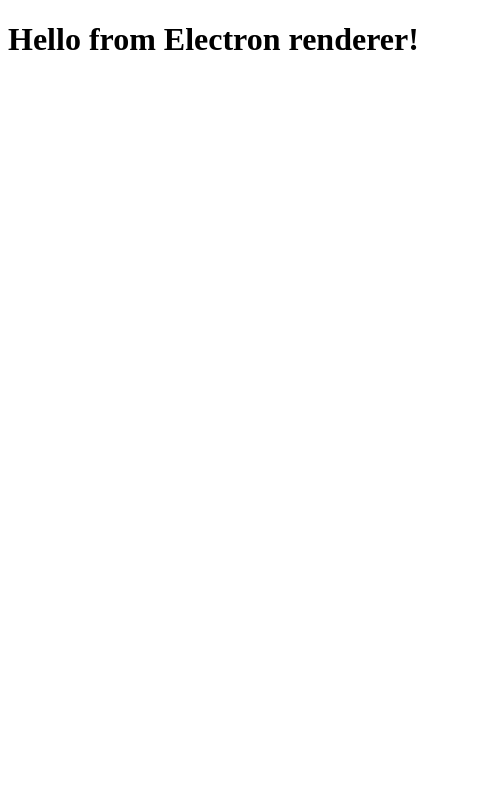
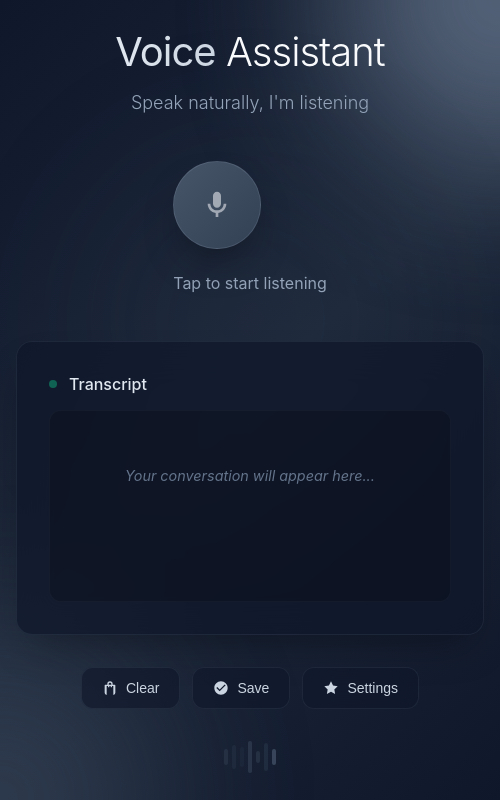
Before and after one commit to mukesh-bhandari/voice-assistant, an Electron app: page index.html in a window 500 px wide. Drawn offline with Linux system fonts and the light colour scheme; no server answers.

Commit message:
electron styles

```diff
--- /dev/null
+++ b/index.css
@@ -0,0 +1,376 @@
+* {
+        margin: 0;
+        padding: 0;
+        box-sizing: border-box;
+      }
+
+      body {
+        font-family: -apple-system, BlinkMacSystemFont, 'Segoe UI', Roboto, sans-serif;
+        background: linear-gradient(135deg, #0f172a 0%, #1e293b 50%, #0f172a 100%);
+        min-height: 100vh;
+        color: #f8fafc;
+        overflow-x: hidden;
+      }
+
+      .container {
+        position: relative;
+        z-index: 10;
+        display: flex;
+        flex-direction: column;
+        align-items: center;
+        justify-content: center;
+        min-height: 100vh;
+        padding: 2rem;
+      }
+
+      /* Background Effects */
+      .bg-effects {
+        position: fixed;
+        inset: 0;
+        overflow: hidden;
+        pointer-events: none;
+      }
+
+      .bg-blob {
+        position: absolute;
+        width: 20rem;
+        height: 20rem;
+        border-radius: 50%;
+        filter: blur(80px);
+        opacity: 0.15;
+        animation: pulse 6s ease-in-out infinite;
+      }
+
+      .bg-blob:nth-child(1) {
+        top: -10rem;
+        right: -10rem;
+        background: #64748b;
+        animation-delay: 0s;
+      }
+
+      .bg-blob:nth-child(2) {
+        bottom: -10rem;
+        left: -10rem;
+        background: #475569;
+        animation-delay: 3s;
+      }
+
+      .bg-blob:nth-child(3) {
+        top: 10rem;
+        left: 50%;
+        transform: translateX(-50%);
+        background: #334155;
+        animation-delay: 6s;
+      }
+
+      /* Header */
+      .header {
+        text-align: center;
+        margin-bottom: 3rem;
+      }
+
+      .title {
+        font-size: 3.5rem;
+        font-weight: 300;
+        margin-bottom: 1rem;
+        letter-spacing: -0.025em;
+        color: #f8fafc;
+      }
+
+      .title-voice {
+        background: linear-gradient(to right, #e2e8f0, #cbd5e1);
+        -webkit-background-clip: text;
+        -webkit-text-fill-color: transparent;
+        background-clip: text;
+        font-weight: 400;
+      }
+
+      .subtitle {
+        font-size: 1.125rem;
+        color: #94a3b8;
+        font-weight: 300;
+      }
+
+      /* Main Voice Interface */
+      .voice-interface {
+        position: relative;
+        margin-bottom: 3rem;
+      }
+
+      .listening-rings {
+        position: absolute;
+        inset: 0;
+        display: none;
+      }
+
+      .listening-rings.active {
+        display: block;
+      }
+
+      .ring {
+        position: absolute;
+        border: 2px solid;
+        border-radius: 50%;
+        animation: ping 3s cubic-bezier(0, 0, 0.2, 1) infinite;
+      }
+
+      .ring:nth-child(1) {
+        inset: 0;
+        border-color: #64748b;
+        opacity: 0.3;
+      }
+
+      .ring:nth-child(2) {
+        inset: 0.75rem;
+        border-color: #475569;
+        opacity: 0.2;
+        animation-delay: 1s;
+      }
+
+      .ring:nth-child(3) {
+        inset: 1.5rem;
+        border-color: #334155;
+        opacity: 0.1;
+        animation-delay: 2s;
+      }
+
+      .mic-button {
+        position: relative;
+        width: 7rem;
+        height: 7rem;
+        background: linear-gradient(135deg, #475569, #334155);
+        border: 1px solid rgba(148, 163, 184, 0.2);
+        border-radius: 50%;
+        box-shadow: 0 20px 40px -12px rgba(0, 0, 0, 0.4);
+        transition: all 0.3s ease;
+        cursor: pointer;
+        display: flex;
+        align-items: center;
+        justify-content: center;
+      }
+
+      .mic-button:hover {
+        transform: scale(1.05);
+        box-shadow: 0 25px 50px -12px rgba(71, 85, 105, 0.3);
+        background: linear-gradient(135deg, #64748b, #475569);
+      }
+
+      .mic-button:active {
+        transform: scale(0.98);
+      }
+
+      .mic-button.listening {
+        background: linear-gradient(135deg, #dc2626, #b91c1c);
+        border-color: rgba(239, 68, 68, 0.3);
+      }
+
+      .mic-button.listening:hover {
+        background: linear-gradient(135deg, #ef4444, #dc2626);
+      }
+
+      .mic-icon {
+        width: 2.5rem;
+        height: 2.5rem;
+        color: #f8fafc;
+        transition: transform 0.3s ease;
+      }
+
+      .mic-button:hover .mic-icon {
+        transform: scale(1.1);
+      }
+
+      .pulse-effect {
+        position: absolute;
+        inset: 0;
+        background: linear-gradient(135deg, #475569, #334155);
+        border-radius: 50%;
+        animation: pulse 3s ease-in-out infinite;
+        opacity: 0.2;
+      }
+
+      .status-text {
+        text-align: center;
+        margin-top: 1.5rem;
+        font-size: 1rem;
+        color: #94a3b8;
+        font-weight: 400;
+      }
+
+      /* Transcript Area */
+      .transcript-container {
+        width: 100%;
+        max-width: 56rem;
+      }
+
+      .transcript-box {
+        background: rgba(15, 23, 42, 0.7);
+        backdrop-filter: blur(20px);
+        border-radius: 1rem;
+        padding: 2rem;
+        box-shadow: 0 20px 40px -12px rgba(0, 0, 0, 0.3);
+        border: 1px solid rgba(148, 163, 184, 0.1);
+      }
+
+      .transcript-header {
+        display: flex;
+        align-items: center;
+        margin-bottom: 1rem;
+      }
+
+      .status-dot {
+        width: 0.5rem;
+        height: 0.5rem;
+        background: #10b981;
+        border-radius: 50%;
+        margin-right: 0.75rem;
+        animation: pulse 3s ease-in-out infinite;
+      }
+
+      .transcript-title {
+        font-size: 1rem;
+        font-weight: 500;
+        color: #e2e8f0;
+      }
+
+      .transcript-content {
+        background: rgba(0, 0, 0, 0.2);
+        border-radius: 0.75rem;
+        padding: 1.5rem;
+        min-height: 12rem;
+        max-height: 24rem;
+        overflow-y: auto;
+        border: 1px solid rgba(148, 163, 184, 0.05);
+      }
+
+      .transcript-placeholder {
+        color: #64748b;
+        font-style: italic;
+        text-align: center;
+        padding: 2rem 0;
+        font-size: 0.9rem;
+      }
+
+      .transcript-message {
+        margin-bottom: 1rem;
+      }
+
+      .transcript-timestamp {
+        font-size: 0.75rem;
+        color: #64748b;
+        margin-bottom: 0.5rem;
+      }
+
+      .transcript-text {
+        color: #f1f5f9;
+        line-height: 1.5;
+      }
+
+      /* Quick Actions */
+      .quick-actions {
+        display: flex;
+        gap: 0.75rem;
+        margin-top: 2rem;
+      }
+
+      .action-button {
+        display: flex;
+        align-items: center;
+        padding: 0.75rem 1.25rem;
+        background: rgba(15, 23, 42, 0.6);
+        backdrop-filter: blur(16px);
+        border-radius: 0.75rem;
+        border: 1px solid rgba(148, 163, 184, 0.1);
+        color: #cbd5e1;
+        text-decoration: none;
+        cursor: pointer;
+        transition: all 0.3s ease;
+        font-size: 0.875rem;
+        font-weight: 400;
+      }
+
+      .action-button:hover {
+        background: rgba(30, 41, 59, 0.8);
+        transform: translateY(-1px);
+        color: #f1f5f9;
+        border-color: rgba(148, 163, 184, 0.2);
+      }
+
+      .action-icon {
+        width: 1rem;
+        height: 1rem;
+        margin-right: 0.5rem;
+      }
+
+      /* Voice Visualizer */
+      .voice-visualizer {
+        margin-top: 2rem;
+        display: flex;
+        align-items: center;
+        justify-content: center;
+        gap: 0.25rem;
+        opacity: 0.6;
+      }
+
+      .visualizer-bar {
+        width: 0.25rem;
+        border-radius: 0.125rem;
+        animation: pulse 2s ease-in-out infinite;
+      }
+
+      .visualizer-bar:nth-child(1) { height: 1rem; background: #64748b; }
+      .visualizer-bar:nth-child(2) { height: 1.5rem; background: #475569; animation-delay: 0.1s; }
+      .visualizer-bar:nth-child(3) { height: 1.25rem; background: #334155; animation-delay: 0.2s; }
+      .visualizer-bar:nth-child(4) { height: 2rem; background: #64748b; animation-delay: 0.3s; }
+      .visualizer-bar:nth-child(5) { height: 0.75rem; background: #475569; animation-delay: 0.4s; }
+      .visualizer-bar:nth-child(6) { height: 1.75rem; background: #334155; animation-delay: 0.5s; }
+      .visualizer-bar:nth-child(7) { height: 1rem; background: #64748b; animation-delay: 0.6s; }
+
+      /* Animations */
+      @keyframes pulse {
+        0%, 100% { opacity: 1; }
+        50% { opacity: 0.3; }
+      }
+
+      @keyframes ping {
+        75%, 100% {
+          transform: scale(2);
+          opacity: 0;
+        }
+      }
+
+      /* Responsive */
+      @media (max-width: 768px) {
+        .title {
+          font-size: 2.5rem;
+        }
+
+        .mic-button {
+          width: 5.5rem;
+          height: 5.5rem;
+        }
+
+        .mic-icon {
+          width: 2rem;
+          height: 2rem;
+        }
+
+        .quick-actions {
+          flex-wrap: wrap;
+          justify-content: center;
+        }
+
+        .container {
+          padding: 1rem;
+        }
+      }
+
+      /* Subtle focus states for accessibility */
+      .mic-button:focus-visible {
+        outline: 2px solid #64748b;
+        outline-offset: 4px;
+      }
+
+      .action-button:focus-visible {
+        outline: 2px solid #64748b;
+        outline-offset: 2px;
+      }
--- a/index.html
+++ b/index.html
@@ -2,7 +2,6 @@
 <html>
   <head>
     <meta charset="UTF-8" />
-    <!-- https://developer.mozilla.org/en-US/docs/Web/HTTP/CSP -->
     <meta
       http-equiv="Content-Security-Policy"
       content="default-src 'self'; script-src 'self'"
@@ -11,11 +10,155 @@
       http-equiv="X-Content-Security-Policy"
       content="default-src 'self'; script-src 'self'"
     />
-    <title>voice asistant</title>
+    <title>Voice Assistant</title>
+    <link rel="stylesheet" href="index.css">
   </head>
   <body>
-    <h1>Hello from Electron renderer!</h1>
-    <p id="transcript"></p>
-    <script src="renderer.js"></script>
+    <!-- Background Effects -->
+    <div class="bg-effects">
+      <div class="bg-blob"></div>
+      <div class="bg-blob"></div>
+      <div class="bg-blob"></div>
+    </div>
+
+    <div class="container">
+      <!-- Header -->
+      <div class="header">
+        <h1 class="title">
+          <span class="title-voice">Voice</span>
+          <span>Assistant</span>
+        </h1>
+        <p class="subtitle">Speak naturally, I'm listening</p>
+      </div>
+
+      <!-- Main Voice Interface -->
+      <div class="voice-interface">
+        <!-- Listening Animation Rings -->
+        <div id="listening-rings" class="listening-rings">
+          <div class="ring"></div>
+          <div class="ring"></div>
+          <div class="ring"></div>
+        </div>
+
+        <!-- Main Microphone Button -->
+        <button id="mic-button" class="mic-button">
+          <!-- Microphone Icon -->
+          <svg class="mic-icon" fill="currentColor" viewBox="0 0 24 24">
+            <path d="M12 14c1.66 0 3-1.34 3-3V5c0-1.66-1.34-3-3-3S9 3.34 9 5v6c0 1.66 1.34 3 3 3z"/>
+            <path d="M17 11c0 2.76-2.24 5-5 5s-5-2.24-5-5H5c0 3.53 2.61 6.43 6 6.92V21h2v-3.08c3.39-.49 6-3.39 6-6.92h-2z"/>
+          </svg>
+
+          <!-- Pulse Effect -->
+          <div class="pulse-effect"></div>
+        </button>
+
+        <!-- Status Text -->
+        <div class="status-text">
+          <p id="status-text">Tap to start listening</p>
+        </div>
+      </div>
+
+      <!-- Transcript Area -->
+      <div class="transcript-container">
+        <div class="transcript-box">
+          <div class="transcript-header">
+            <div class="status-dot"></div>
+            <h3 class="transcript-title">Transcript</h3>
+          </div>
+
+          <div id="transcript" class="transcript-content">
+            <p class="transcript-placeholder">Your conversation will appear here...</p>
+          </div>
+        </div>
+      </div>
+
+      <!-- Quick Actions -->
+      <div class="quick-actions">
+        <button class="action-button" id="clear-btn">
+          <svg class="action-icon" fill="currentColor" viewBox="0 0 24 24">
+            <path d="M19 7h-3V6a4 4 0 0 0-8 0v1H5a1 1 0 0 0-1 1v11a3 3 0 0 0 3 3h10a3 3 0 0 0 3-3V8a1 1 0 0 0-1-1zM10 6a2 2 0 0 1 4 0v1h-4V6zm6 16H8a1 1 0 0 1-1-1V9h2v1a1 1 0 0 0 2 0V9h2v1a1 1 0 0 0 2 0V9h2v12a1 1 0 0 1-1 1z"/>
+          </svg>
+          Clear
+        </button>
+
+        <button class="action-button" id="save-btn">
+          <svg class="action-icon" fill="currentColor" viewBox="0 0 24 24">
+            <path d="M12 2C6.48 2 2 6.48 2 12s4.48 10 10 10 10-4.48 10-10S17.52 2 12 2zm-2 15l-5-5 1.41-1.41L10 14.17l7.59-7.59L19 8l-9 9z"/>
+          </svg>
+          Save
+        </button>
+
+        <button class="action-button" id="settings-btn">
+          <svg class="action-icon" fill="currentColor" viewBox="0 0 24 24">
+            <path d="M12 2l3.09 6.26L22 9.27l-5 4.87 1.18 6.88L12 17.77l-6.18 3.25L7 14.14 2 9.27l6.91-1.01L12 2z"/>
+          </svg>
+          Settings
+        </button>
+      </div>
+
+      <!-- Voice Visualizer -->
+      <div class="voice-visualizer">
+        <div class="visualizer-bar"></div>
+        <div class="visualizer-bar"></div>
+        <div class="visualizer-bar"></div>
+        <div class="visualizer-bar"></div>
+        <div class="visualizer-bar"></div>
+        <div class="visualizer-bar"></div>
+        <div class="visualizer-bar"></div>
+      </div>
+    </div>
+
+    <script>
+      // Basic JavaScript for UI interactions
+      const micButton = document.getElementById('mic-button');
+      const statusText = document.getElementById('status-text');
+      const listeningRings = document.getElementById('listening-rings');
+      const transcript = document.getElementById('transcript');
+      const clearBtn = document.getElementById('clear-btn');
+
+      let isListening = false;
+
+      micButton.addEventListener('click', () => {
+        isListening = !isListening;
+
+        if (isListening) {
+          // Start listening state
+          micButton.classList.add('listening');
+          statusText.textContent = 'Listening...';
+          listeningRings.classList.add('active');
+
+          // Add a sample message to transcript
+          setTimeout(() => {
+            const timestamp = new Date().toLocaleTimeString();
+            transcript.innerHTML = `
+              <div class="transcript-message">
+                <div class="transcript-timestamp">${timestamp}</div>
+                <p class="transcript-text">Hello! How can I help you today?</p>
+              </div>
+            `;
+          }, 1000);
+
+        } else {
+          // Stop listening state
+          micButton.classList.remove('listening');
+          statusText.textContent = 'Tap to start listening';
+          listeningRings.classList.remove('active');
+        }
+      });
+
+      // Clear transcript
+      clearBtn.addEventListener('click', () => {
+        transcript.innerHTML = '<p class="transcript-placeholder">Your conversation will appear here...</p>';
+      });
+
+      // Save and Settings buttons (placeholder functionality)
+      document.getElementById('save-btn').addEventListener('click', () => {
+        alert('Save functionality would be implemented here');
+      });
+
+      document.getElementById('settings-btn').addEventListener('click', () => {
+        alert('Settings functionality would be implemented here');
+      });
+    </script>
   </body>
 </html>
--- a/package.json
+++ b/package.json
@@ -12,5 +12,10 @@
   "description": "",
   "devDependencies": {
     "electron": "^36.5.0"
+  },
+  "dependencies": {
+    "@tailwindcss/postcss": "^4.1.11",
+    "postcss": "^8.5.6",
+    "tailwindcss": "^4.1.11"
   }
 }
--- /dev/null
+++ b/postcss.config.mjs
@@ -0,0 +1 @@
+export default {  plugins: {    "@tailwindcss/postcss": {},  }}
```
Also changed, not shown: tailwind.config.js (added, +7 -0 lines), 1 other file.
